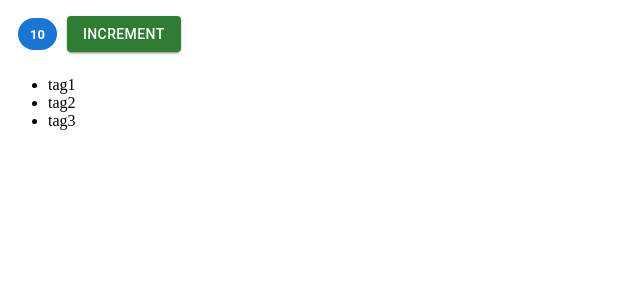
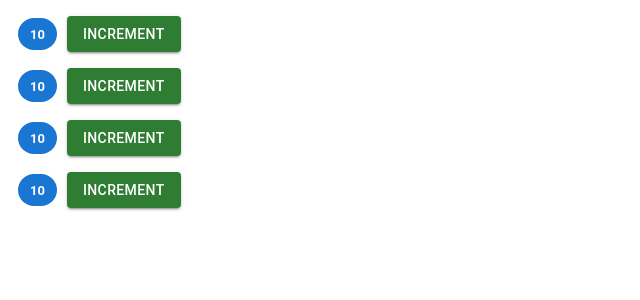
Before and after one commit to BCFCODE/MRT, a React (Vite) app: page / in a window 1280 px wide. Shown: the top 300 px of the page, without its empty margins (0-640 px from the left). Built offline with nearby package versions, Linux system fonts and the light colour scheme.

Commit message:
4.2- Composing Components

```diff
--- a/src/App.tsx
+++ b/src/App.tsx
@@ -1,10 +1,10 @@
 import { Component } from "react";
 // import "./App.css";
-import { Counter } from "./components/Counter";
+import { Counters } from "./components/Counters";
 
 class App extends Component {
   render() {
-    return <Counter />;
+    return <Counters />;
   }
 }
 
--- a/src/components/Counter.tsx
+++ b/src/components/Counter.tsx
@@ -1,5 +1,5 @@
 import React, { Component } from "react";
-import { Button, Chip } from "@mui/material";
+import { Box, Button, Chip } from "@mui/material";
 import { CSSProperties } from "@mui/material/styles/createMixins";
 
 export interface ICounterProps {}
@@ -25,26 +25,22 @@
   };
 
   render() {
-    const { tags } = this.state;
     const { chipText, chipColor } = this.chipData();
 
     return (
-      <>
+      <Box>
         <Chip style={chipStyles} label={chipText} color={chipColor}></Chip>
         <Button
-          onClick={() => this.handleIncrement("New value passed as an argument")}
+          onClick={() =>
+            this.handleIncrement("New value passed as an argument")
+          }
           variant="contained"
           color="success"
           type="button"
         >
           Increment
         </Button>
-        <ul>
-          {tags.map((tag) => (
-            <li key={tag}>{tag}</li>
-          ))}
-        </ul>
-      </>
+      </Box>
     );
   }
 
--- /dev/null
+++ b/src/components/Counters.tsx
@@ -0,0 +1,29 @@
+import React, { Component } from "react";
+import { Counter } from "./Counter";
+
+export interface ICountersProps {}
+export interface ICountersState {}
+
+class Counters extends Component<ICountersProps, ICountersState> {
+  state = {
+    counters: [
+      { id: 1, value: 4 },
+      { id: 2, value: 0 },
+      { id: 3, value: 0 },
+      { id: 4, value: 0 },
+    ],
+  };
+
+  render() {
+    const { counters } = this.state;
+    return (
+      <>
+        {counters.map((counter) => (
+          <Counter key={counter.id} />
+        ))}
+      </>
+    );
+  }
+}
+
+export { Counters };
```
